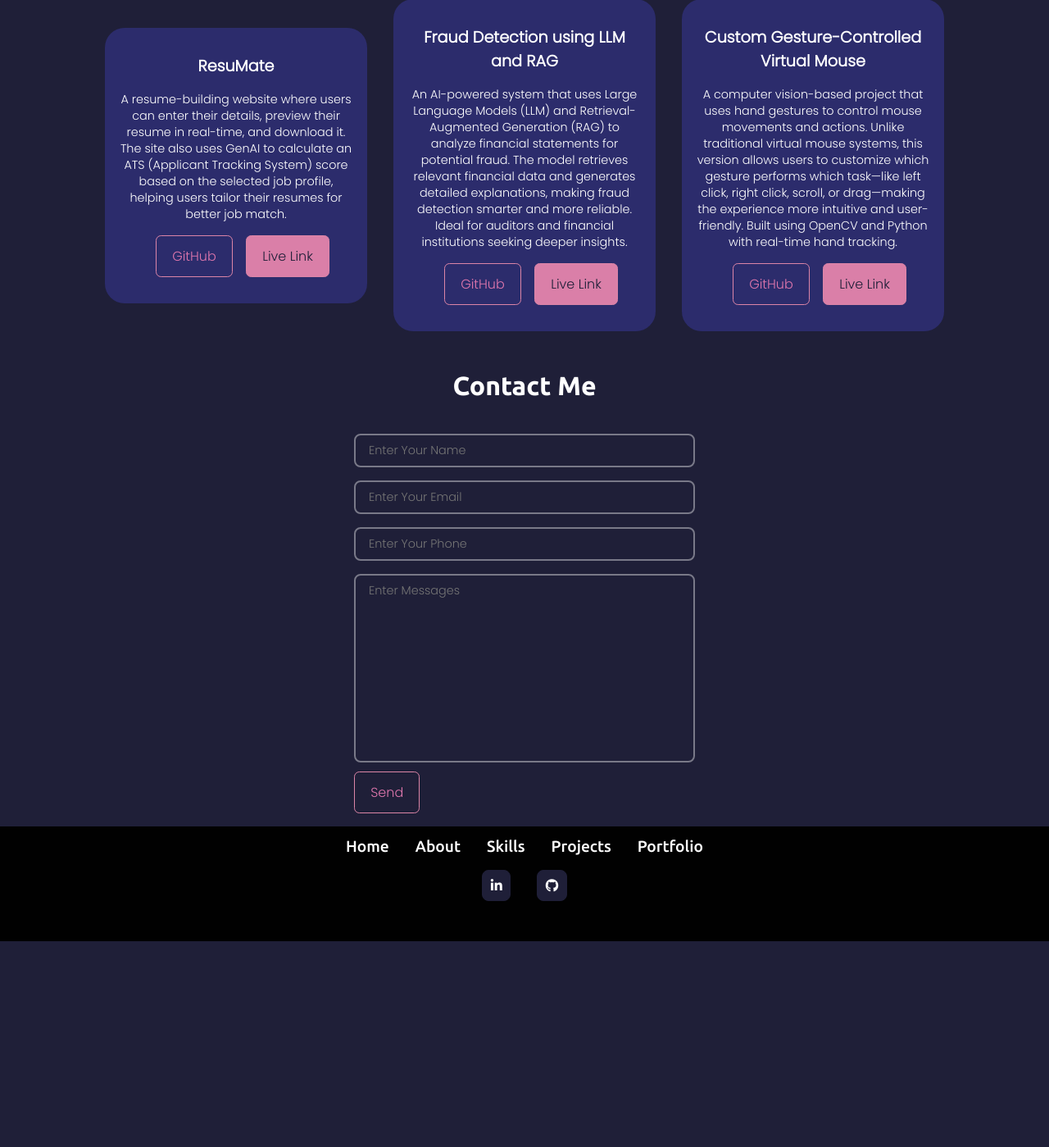
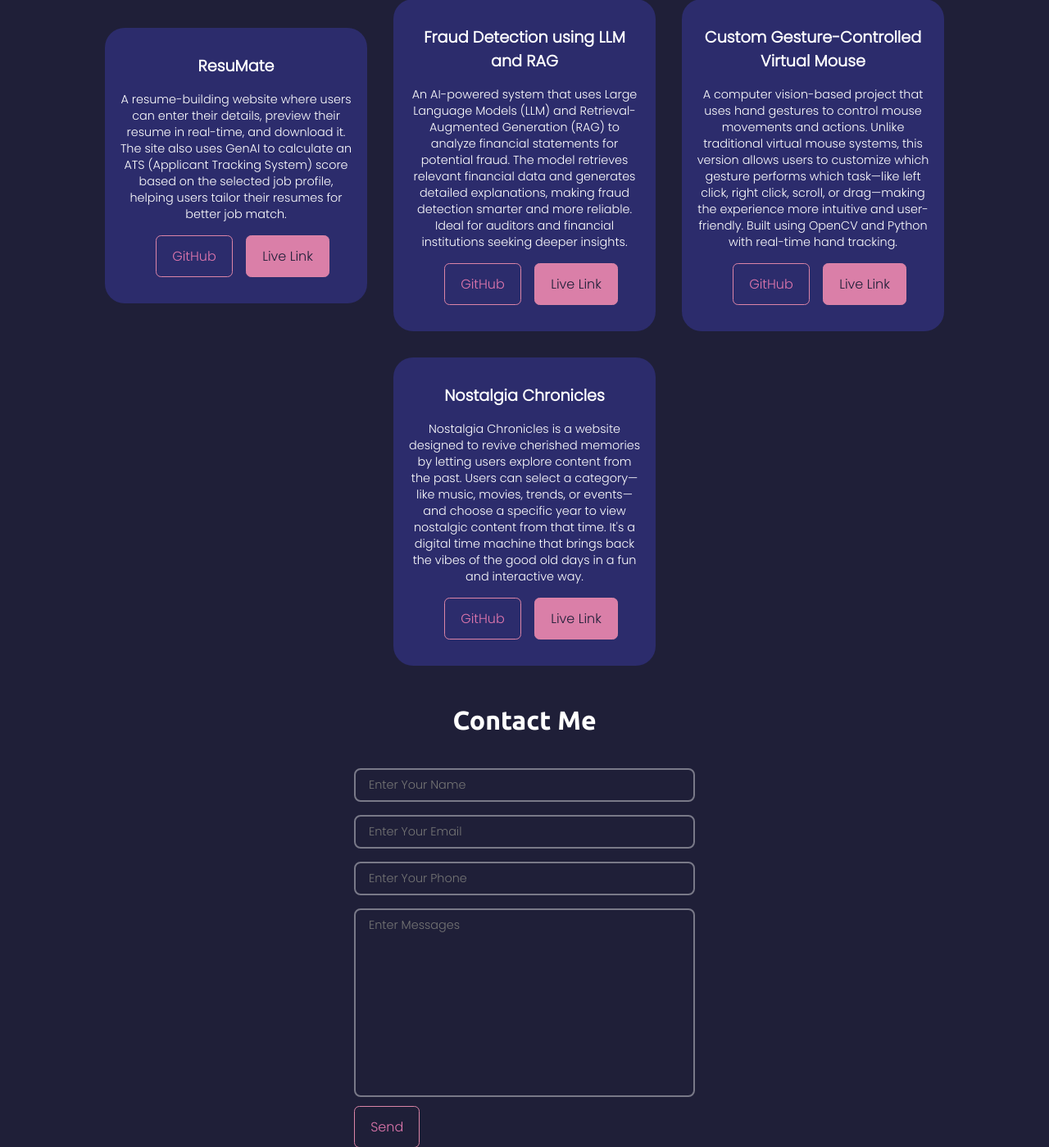
Before and after one commit to ranasurbhi/portfolio, a Django app: page / in a window 1280 px wide; the page is wider, and only the part inside the window is pictured. Shown: the part 2406-3805 px from the top of that part at 82% size. Before the commit the page ends 3554 px from the top of that part, so only its background shows below. Run offline with Django 3.2, Linux system fonts and the light colour scheme; some libraries are stand-ins or nearby versions.

Commit message:
updated the projects

```diff
--- a/Base/templates/home.html
+++ b/Base/templates/home.html
@@ -176,6 +176,17 @@
                         Link</a>
                 </div>
             </div>
+            <div class="projects-item flex f-col s-center items-center">
+
+                <h1 class="t-white poppins">Nostalgia Chronicles</h1>
+                <p class="t-white poppins">Nostalgia Chronicles is a website designed to revive cherished memories by letting users explore content from the past. Users can select a category—like music, movies, trends, or events—and choose a specific year to view nostalgic content from that time. It's a digital time machine that brings back the vibes of the good old days in a fun and interactive way.</p>
+                <div class="buttons flex s-around">
+                    <a href="https://github.com/ranasurbhi/pblproject.git" target="_blanks"
+                        class="btn mx-1 m-top">GitHub</a>
+                    <a href="#" target="_blanks" class="btn m-top live">Live
+                        Link</a>
+                </div>
+            </div>
 
          </div>
 
```
